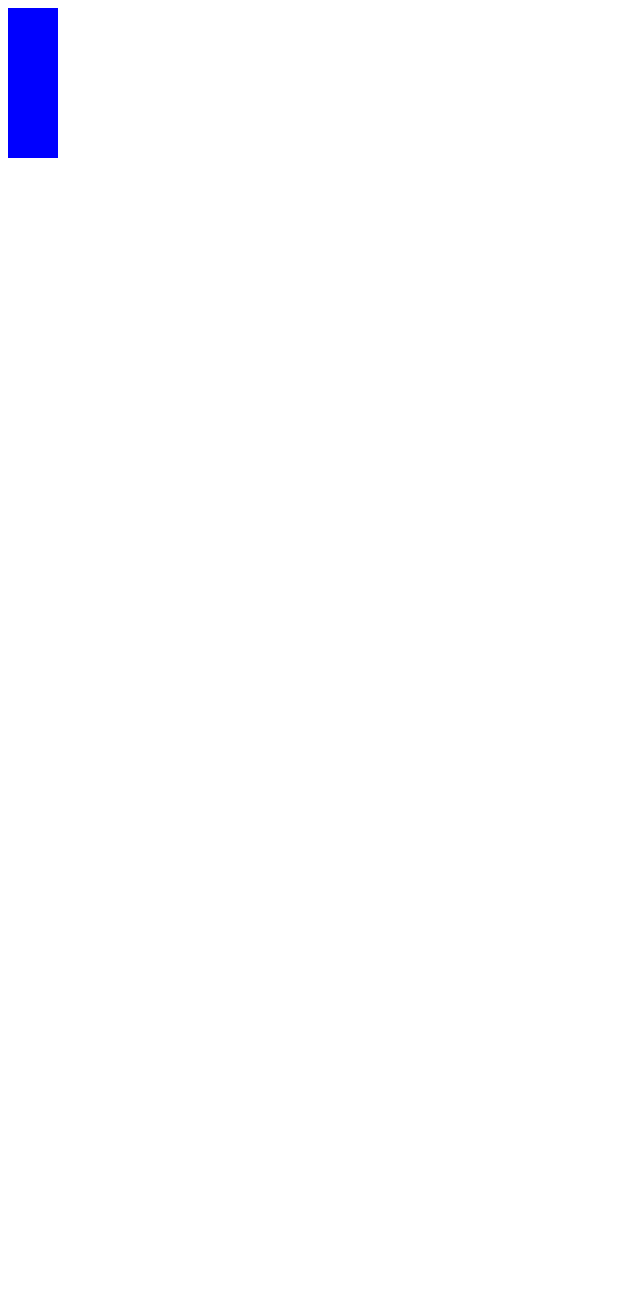
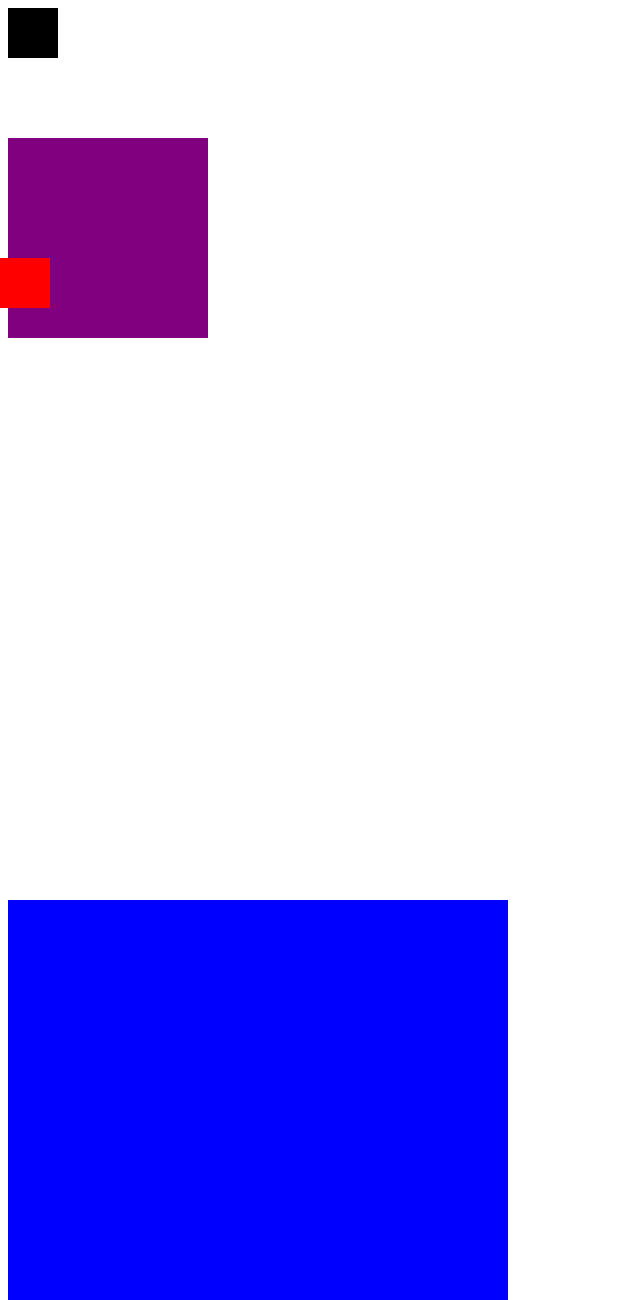
Before and after one commit to hazzyOfficial/first-repo, a plain HTML site: page index.html in a window 1280 px wide. Shown: the whole page, without its empty margins (0-640 px from the left). Before the commit the page ends 800 px from the top, so only its background shows below. Drawn offline with Linux system fonts and the light colour scheme.

Commit message:
new scripts

```diff
--- a/index.html
+++ b/index.html
@@ -5,14 +5,38 @@
     <meta name="viewport" content="width=device-width, initial-scale=1.0">
     <title>Document</title>
 
-    <link rel="stylesheet" href="style.css">
+    <style>
+        div#box {
+            background-color: black;
+            width: 50px;
+            height: 50px;
+            position: relative;
+            top: 50%;
+        }
+        div#boxTwo {
+            background-color: blue;
+            width: 500px;
+            height: 400px;
+            position: absolute;
+            top: 900px;
+        }
+        div#circle {
+            background-color: purple;
+            width: 200px;
+            height: 200px;
+            position: relative;
+            top: 80px;
+        }
 
+    </style>
 </head>
 <body>
-    <div></div>
-    <div class="box"></div>
 
-    <div class=""></div>
+    <div id="box"></div>
+    <div id="boxTwo"></div>
+    <div id="circle"></div>
 
+
+    <script src="script.js"></script>
 </body>
 </html>
--- /dev/null
+++ b/script.js
@@ -0,0 +1,29 @@
+
+// what does this line of code do?
+const button = document.getElementById("box");
+
+button.addEventListener("click", function(e) {
+    alert("button has been clicked");
+});
+
+// addEventListener(type, listener, useCapture)
+
+
+document.addEventListener("DOMContentLoaded", () => {
+    const box = document.createElement("div");
+    box.style.width = "50px";
+    box.style.height = "50px";
+    box.style.backgroundColor = "red";
+    box.style.position = "absolute";
+    box.style.left = "0px";
+    document.body.appendChild(box);
+
+    let position = 0;
+
+    document.addEventListener("keydown", (event) => {
+        if (event.key === "d") {
+            position += 5;
+            box.style.left = position + "px";
+        }
+    });
+});
--- a/style.css
+++ /dev/null
@@ -1,11 +0,0 @@
-div {
-    background-color: red;
-    width: 50px;
-    height: 50px;
-}
-
-div {
-    background-color: blue;
-    width: 50px;
-    height: 50px;
-}
```
